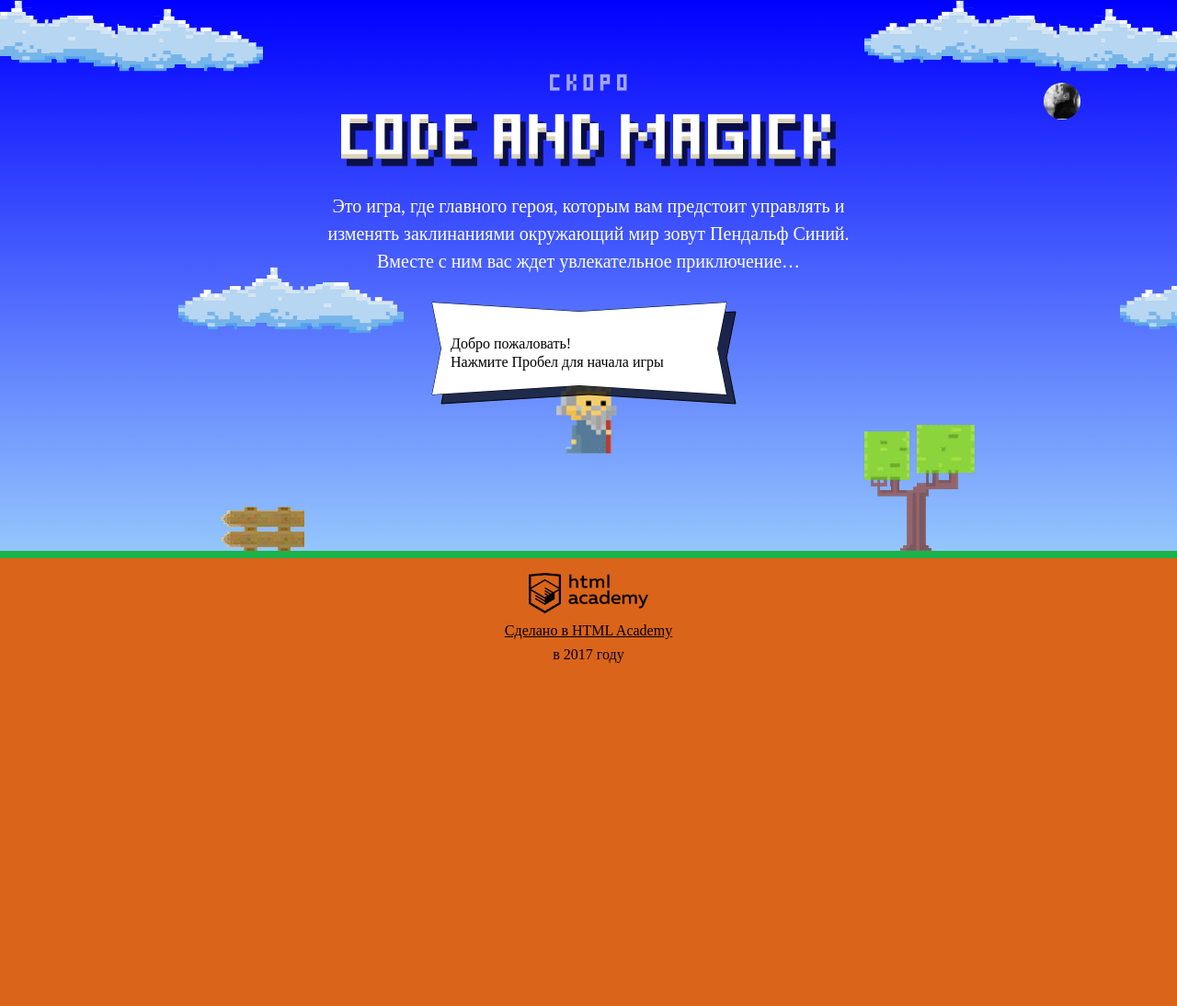
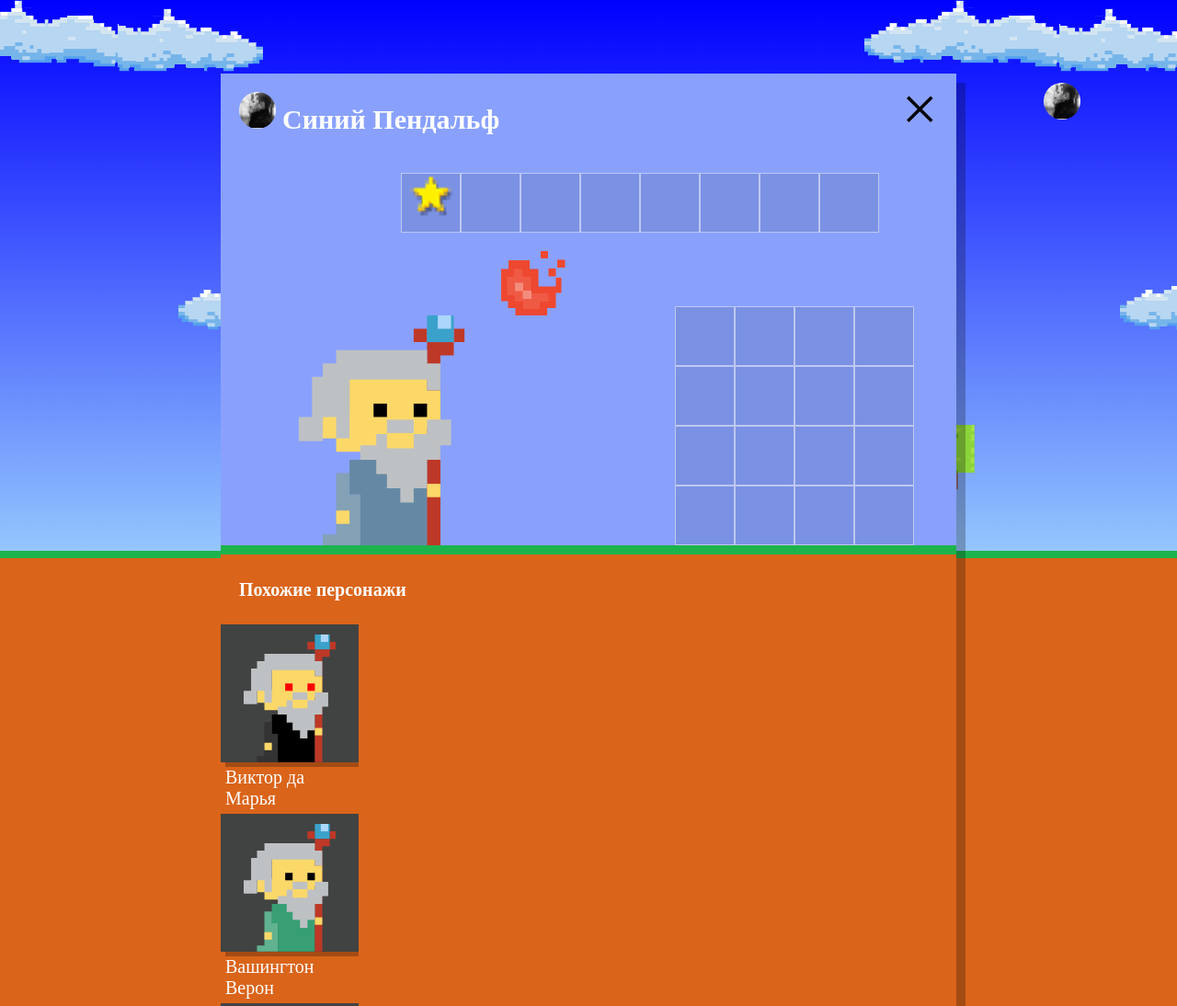
Before and after one commit to nataliaglebova/620321-code-and-magick-18, a website: page index.html in a window 1280 px wide. Shown: the top 1094 px of the page at 92% size. Before the commit the page ends 800 px from the top, so only its background shows below. Drawn offline with Linux system fonts and the light colour scheme; a web font is replaced by a local one.

Commit message:
Выполнение 1 задания 3 модуля
1. Доработана функция подсчета наибольшего времени игры в файле stat
2. Добавлен скрипт для выедения окна с персонажами, случайными именами и оформлением магов

```diff
--- a/index.html
+++ b/index.html
@@ -207,6 +207,7 @@
 </script>
 <script src="js/stat.js"></script>
 <script src="js/game.js"></script>
+<script src="js/setup.js"></script>
 
 
 </body>
--- /dev/null
+++ b/js/setup.js
@@ -0,0 +1,49 @@
+'use strict';
+var setupBlock = document.querySelector('.setup');
+setupBlock.classList.remove('hidden');
+
+// массив имен
+var namesList = ['Иван', 'Хуан Себастьян', 'Мария', 'Кристоф', 'Виктор', 'Юлия', 'Люпита', 'Вашингтон'];
+var surnamesList = [' да Марья', ' Верон', ' Мирабелла', ' Вальц', ' Онопко', ' Топольницкая', ' Нионго', ' Ирвинг'];
+var colorsForCoat = ['rgb(101, 137, 164)', 'rgb(241, 43, 107)', 'rgb(146, 100, 161)', 'rgb(56, 159, 117)', 'rgb(215, 210, 55)', 'rgb(0, 0, 0)'];
+var colorsForEyes = ['black', 'red', 'blue', 'yellow', 'green'];
+
+// функция генерации случайного элемента массива
+var getRandomElement = function (arr) {
+  var j = Math.floor(Math.random() * arr.length);
+  return arr[j];
+};
+
+// генерация массива персонажей
+var characters = [];
+var PLAYERS_NUMBER = 4;
+for (var i = 0; i < PLAYERS_NUMBER; i++) {
+  characters [i] = {
+    name: getRandomElement(namesList) + getRandomElement(surnamesList),
+    coatColor: getRandomElement(colorsForCoat),
+    eyesColor: getRandomElement(colorsForEyes)
+  };
+}
+// открытие блока с персонажами
+var similarListElement = document.querySelector('.setup-similar');
+similarListElement.classList.remove('hidden');
+//
+// создание из шаблона фигурок игроков
+var wizardTemplate = document.querySelector('#similar-wizard-template').content
+    .querySelector('.setup-similar-item');
+
+// функция для создания типовых персонажей
+var renderWizard = function (wizard, q) {
+  var wizardElement = wizardTemplate.cloneNode(true);
+  wizardElement.querySelector('.setup-similar-label').textContent = wizard[q].name;
+  wizardElement.querySelector('.wizard-coat').style.fill = wizard[q].coatColor;
+  wizardElement.querySelector('.wizard-eyes').style.fill = wizard[q].eyesColor;
+  return wizardElement;
+};
+// копирование шаблона в нужном количестве
+var fragment = document.createDocumentFragment();
+for (var k = 0; k < PLAYERS_NUMBER; k++) {
+  fragment.appendChild(renderWizard(characters, k));
+}
+// вставка фрагмента
+similarListElement.appendChild(fragment);
--- a/js/stat.js
+++ b/js/stat.js
@@ -9,6 +9,7 @@ window.renderStatistics = function (ctx, names, times) {
   var CLOUD_COLOR = 'rgba(0, 0, 0, 0.7)';
   // рисование тени
   paintCloudAndShadow(CLOUD_X, CLOUD_HIGHT, CLOUD_WIDTH, START_POINT, ANGLE_POINT, SHADOW_MOVE, CLOUD_COLOR, ctx);
+
   // рисование облака
   SHADOW_MOVE = 0;
   CLOUD_COLOR = '#FFF';
@@ -25,16 +26,7 @@ window.renderStatistics = function (ctx, names, times) {
   var RESULT_TEXT_Y = 60;
   printWelcomeWords(FONT_STYLE, TEXT_COLOR, WINNER_TEXT, WINNER_TEXT_X, WINNER_TEXT_Y, RESULT_TEXT, RESULT_TEXT_X, RESULT_TEXT_Y, ctx);
 
-  // поиск максимального времени в массиве
-  var getMaxElement = function (arr) {
-    var maxElement = arr[0];
-    for (var i = 1; i < arr.length; i++) {
-      if (arr[i] > maxElement) {
-        maxElement = arr[i];
-      }
-    }
-    return maxElement;
-  };
+  // поиск максимального времени
   var maxTime = getMaxElement(times);
 
   // отрисовка гистограммы
@@ -79,3 +71,14 @@ var printWelcomeWords = function (FONT_STYLE, TEXT_COLOR, WINNER_TEXT, WINNER_TE
   ctx.fillText(WINNER_TEXT, WINNER_TEXT_X, WINNER_TEXT_Y);
   ctx.fillText(RESULT_TEXT, RESULT_TEXT_X, RESULT_TEXT_Y);
 };
+
+// функция поиска максимального значения в массиве
+var getMaxElement = function (arr) {
+  var maxElement = arr[0];
+  for (var i = 1; i < arr.length; i++) {
+    if (arr[i] > maxElement) {
+      maxElement = arr[i];
+    }
+  }
+  return maxElement;
+};
```
